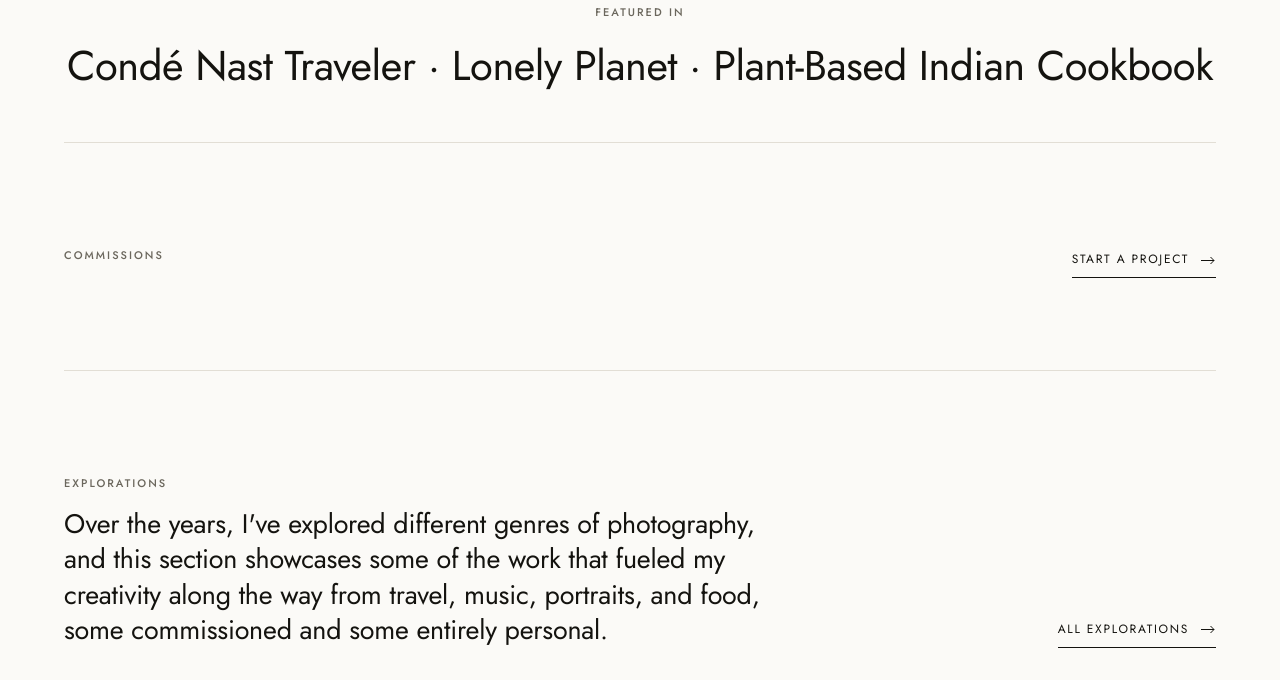
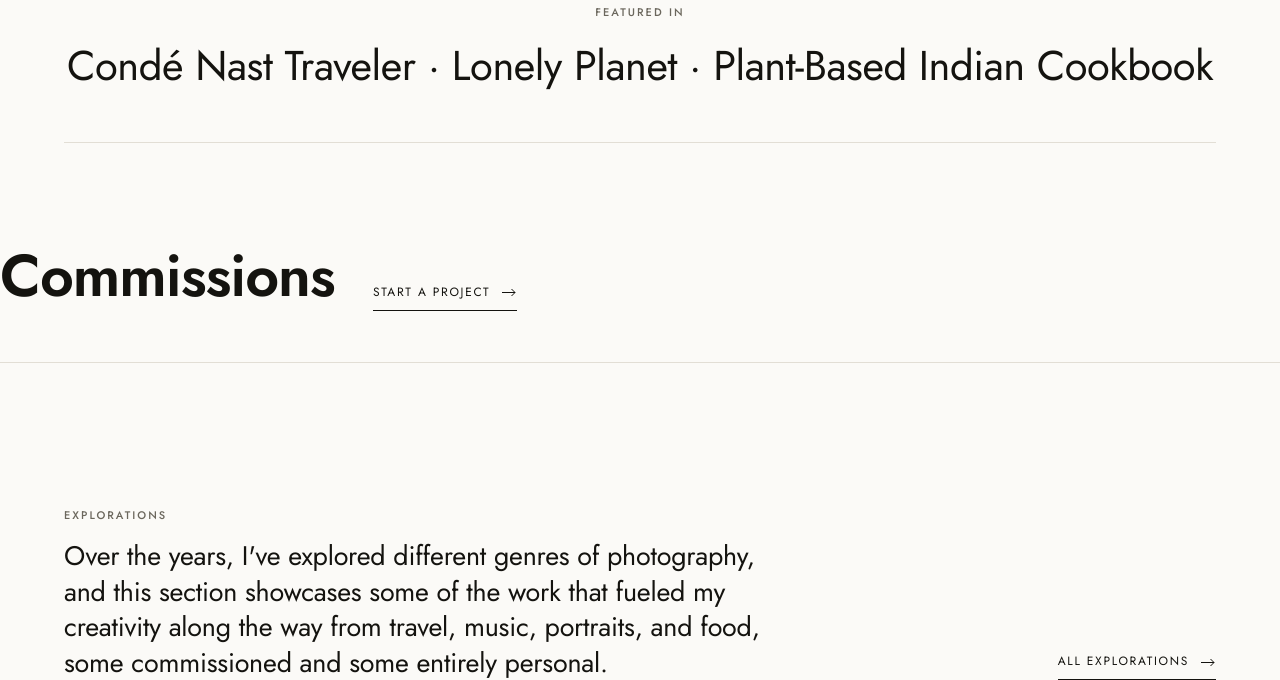
Before and after one commit to anandmohapatraphotography/amtonality, a plain HTML site: page index.html in a window 1280 px wide. Shown: the part 2290-2970 px from the top of the page. Drawn offline with Linux system fonts and the light colour scheme.

Commit message:
Make Commissions a big heading with Start a project right beside it

```diff
--- a/index.html
+++ b/index.html
@@ -285,6 +285,12 @@ a.card:hover .frame img{transform:scale(1.045)}
 
 /* ---------- section head ---------- */
 .shead{display:flex;align-items:flex-end;justify-content:space-between;gap:24px;padding:clamp(56px,8vw,120px) 0 clamp(24px,3.2vw,44px);flex-wrap:wrap}
+/* Commissions — a plain statement, not a header-plus-faraway-link. "Start a
+   project" sits right beside the heading instead of pinned to the far edge
+   of the row. */
+.commissions-cta{padding:clamp(56px,8vw,120px) 0 clamp(24px,3.2vw,44px)}
+.commissions-row{display:flex;align-items:baseline;flex-wrap:wrap;gap:clamp(20px,3vw,40px)}
+.commissions-row .h2{margin:0}
 .shead-first{padding-top:clamp(18px,2.2vw,34px);border-top:1px solid var(--rule);margin-top:clamp(10px,1.4vw,22px)}
 .shead .h2{max-width:16ch}
 .sectioncap{font-family:var(--font-display);font-size:clamp(1.25rem,2.1vw,1.85rem);line-height:1.32;letter-spacing:-.008em;color:var(--ink);max-width:44ch;margin-top:14px}
@@ -1711,9 +1717,9 @@ function home(){
   </section>` : (isEdit ? `<section class="wrap"><p class="herotext-off-note">Featured in section hidden.</p>${sectionToggle('featured','Featured in')}</section>` : '')}
 
   ${sectionOn('commissions') ? `
-  <section class="wrap">
-    <div class="shead rv">
-      <div class="eyebrow" data-edit="site.commissionsEyebrow">${SITE.commissionsEyebrow || 'Commissions'}</div>
+  <section class="wrap commissions-cta rv">
+    <div class="commissions-row">
+      <h2 class="h2" data-edit="site.commissionsEyebrow">${SITE.commissionsEyebrow || 'Commissions'}</h2>
       <a class="arrow" href="/contact"><span data-edit="site.commissionsArrow">${SITE.commissionsArrow || 'Start a project'}</span> ${ARROW}</a>
     </div>
     <div class="rule" style="margin-top:clamp(28px,4vw,56px)"></div>
```
